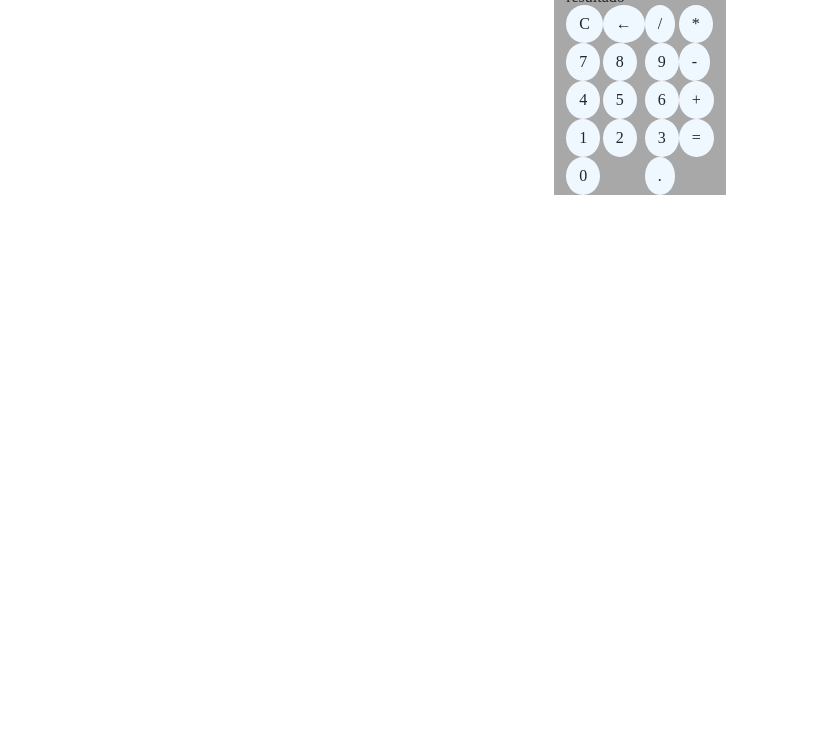
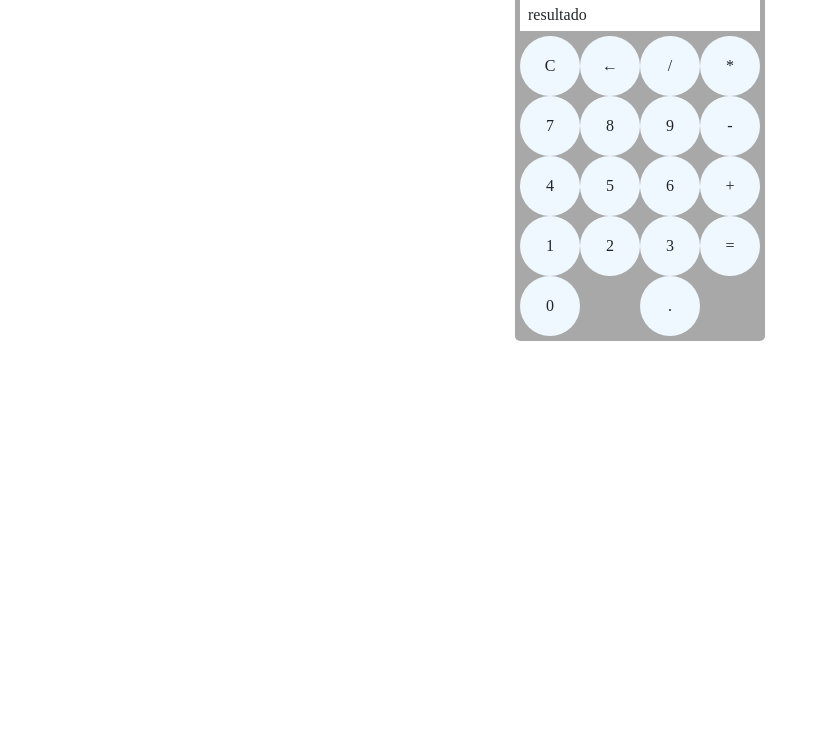
Before and after one commit to gabrielribeirobr/simple-calculator-js, a website: page index.html in a window 1280 px wide. Shown: the part 67-800 px from the top of the page, without its empty margins (0-826 px from the left). Drawn offline with nearby package versions, Linux system fonts and the light colour scheme.

Commit message:
feat: size buttons

```diff
--- a/src/scss/main.scss
+++ b/src/scss/main.scss
@@ -3,17 +3,34 @@
 }
 
 .container {
+  display: flex;
+  border-radius: 5px;
+  flex-direction: column;
   background-color: rgb(168, 168, 168);
-  width: 350px;
   width: fit-content;
+  gap: 5px;
+  padding: 10px 5px 5px;
+}
+
+table{
+  border-collapse: separate;
+  border-spacing: 10px;
+}
+
+.result {
+  display: flex;
+  background-color: white;
+  padding: 8px;
 }
 .buttons {
   display: flex;
-  flex-direction: column;
-  gap: 10px;
-
+  gap: 5px;
   .btn {
+    cursor: pointer;
+    font-weight: 4px;
     background-color: aliceblue;
     border-radius: 50%;
+    width: 60px;
+    height: 60px;
   }
 }
```
Also changed, not shown: src/css/main.css.
